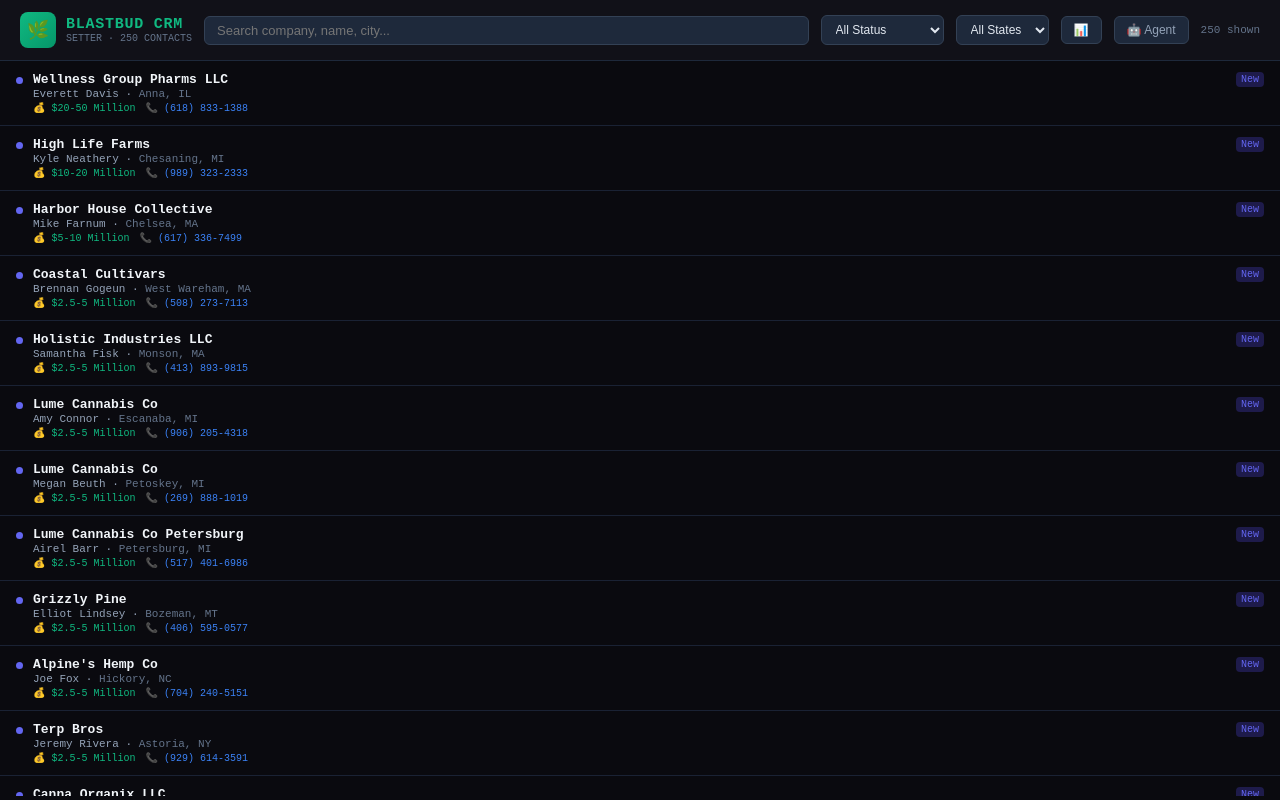
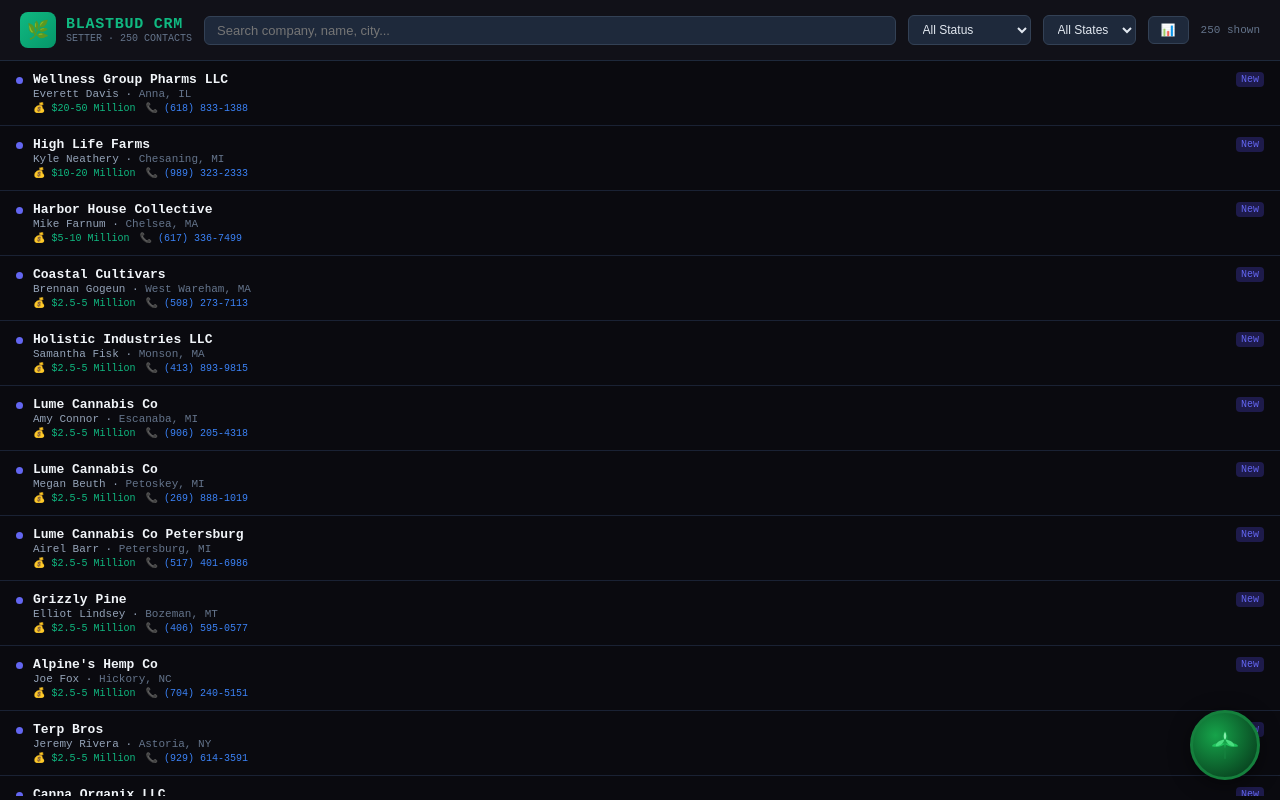
Before and after one commit to officialbrandonsandoval-source/blastbud-crm, a Next.js app: page / in a window 1280 px wide. Built offline with nearby package versions, Linux system fonts and the light colour scheme.

Commit message:
feat: floating draggable bud widget for agent

```diff
--- a/app/page.js
+++ b/app/page.js
@@ -57,6 +57,10 @@ export default function BlastBudCRM() {
   const [agentTask, setAgentTask] = useState("");
   const [agentLog, setAgentLog] = useState([]);
   const [agentRunning, setAgentRunning] = useState(false);
+  const [widgetPos, setWidgetPos] = useState({ x: null, y: null });
+  const [widgetOpen, setWidgetOpen] = useState(false);
+  const [dragging, setDragging] = useState(false);
+  const dragOffset = typeof window !== 'undefined' ? { current: { x: 0, y: 0 } } : { current: { x: 0, y: 0 } };
 
   useEffect(() => {
     setHydrated(true);
@@ -312,7 +316,7 @@ Always end with {"action": "done", "summary": "..."}.`;
           {states.map(s => <option key={s} value={s}>{s}</option>)}
         </select>
         <button onClick={() => setShowStats(!showStats)} style={{ background: "#1e293b", border: "1px solid #334155", borderRadius: 6, padding: "6px 12px", color: "#94a3b8", fontSize: 12, cursor: "pointer" }}>📊</button>
-        <button onClick={() => setAgentView(!agentView)} style={{ background: agentView ? "#7c3aed" : "#1e293b", border: "1px solid " + (agentView ? "#7c3aed" : "#334155"), borderRadius: 6, padding: "6px 12px", color: agentView ? "#fff" : "#94a3b8", fontSize: 12, cursor: "pointer", fontWeight: agentView ? 700 : 400 }}>🤖 Agent</button>
+
         <span style={{ fontSize: 11, color: "#64748b" }}>{filtered.length} shown</span>
         {view === "detail" && <button onClick={() => setView("list")} style={{ background: "#1e293b", border: "1px solid #334155", borderRadius: 6, padding: "6px 12px", color: "#94a3b8", fontSize: 12, cursor: "pointer" }}>← List</button>}
       </div>
@@ -333,35 +337,6 @@ Always end with {"action": "done", "summary": "..."}.`;
         </div>
       )}
 
-      {agentView && (
-        <div style={{ background: "#0a0014", borderBottom: "1px solid #4c1d95", padding: 16, maxHeight: 400, display: "flex", flexDirection: "column", gap: 12 }}>
-          <div style={{ fontSize: 11, color: "#a78bfa", fontWeight: 700, letterSpacing: "0.05em" }}>🤖 CRM AGENT — powered by qwen2.5:72b</div>
-          <div style={{ flex: 1, overflowY: "auto", maxHeight: 280, display: "flex", flexDirection: "column", gap: 8 }}>
-            {agentLog.length === 0 && <div style={{ color: "#4c1d95", fontSize: 12 }}>Give the agent a task. It can search contacts, update statuses, book appointments, add notes, and more.</div>}
-            {agentLog.map((msg, i) => (
-              <div key={i} style={{ background: msg.role === "user" ? "#1e1b4b" : msg.role === "error" ? "#450a0a" : "#0f0f1a", border: "1px solid " + (msg.role === "user" ? "#4338ca" : msg.role === "error" ? "#7f1d1d" : "#1e293b"), borderRadius: 8, padding: "8px 12px" }}>
-                <div style={{ fontSize: 10, color: msg.role === "user" ? "#818cf8" : msg.role === "error" ? "#f87171" : "#6b7280", marginBottom: 4, fontWeight: 700 }}>{msg.role === "user" ? "YOU" : msg.role === "error" ? "ERROR" : "AGENT"}</div>
-                <div style={{ fontSize: 12, color: msg.role === "user" ? "#c7d2fe" : "#e2e8f0", whiteSpace: "pre-wrap", lineHeight: 1.5 }}>{msg.text}</div>
-                {msg.result && <div style={{ fontSize: 11, color: "#10b981", marginTop: 6, background: "#052e16", borderRadius: 4, padding: "4px 8px" }}>→ {msg.result}</div>}
-              </div>
-            ))}
-            {agentRunning && <div style={{ color: "#a78bfa", fontSize: 12, animation: "pulse 1s infinite" }}>⟳ Agent thinking...</div>}
-          </div>
-          <div style={{ display: "flex", gap: 8 }}>
-            <input
-              value={agentTask}
-              onChange={e => setAgentTask(e.target.value)}
-              onKeyDown={e => e.key === "Enter" && runAgent()}
-              placeholder='e.g. "Find all dispensaries in NY and mark them as contacted" or "Book an apt with Bayside Cannabis for April 15"'
-              style={{ flex: 1, background: "#1e1b4b", border: "1px solid #4c1d95", borderRadius: 8, padding: "8px 12px", color: "#e2e8f0", fontSize: 13, outline: "none", fontFamily: "monospace" }}
-            />
-            <button onClick={runAgent} disabled={agentRunning || !agentTask.trim()} style={{ background: agentRunning ? "#1e293b" : "#7c3aed", color: "#fff", border: "none", borderRadius: 8, padding: "8px 16px", fontSize: 13, cursor: agentRunning ? "default" : "pointer", fontWeight: 700 }}>
-              {agentRunning ? "..." : "Run"}
-            </button>
-            <button onClick={() => setAgentLog([])} style={{ background: "#1e293b", color: "#64748b", border: "1px solid #334155", borderRadius: 8, padding: "8px 12px", fontSize: 12, cursor: "pointer" }}>Clear</button>
-          </div>
-        </div>
-      )}
       <div style={{ display: "flex", flex: 1, overflow: "hidden" }}>
         {/* LIST */}
         {view !== "detail" && (
@@ -468,6 +443,154 @@ Always end with {"action": "done", "summary": "..."}.`;
           </div>
         )}
       </div>
+      {/* FLOATING BUD WIDGET */}
+      <div
+        style={{
+          position: "fixed",
+          left: widgetPos.x !== null ? widgetPos.x : "calc(100vw - 90px)",
+          top: widgetPos.y !== null ? widgetPos.y : "calc(100vh - 90px)",
+          zIndex: 9999,
+          userSelect: "none",
+        }}
+      >
+        {/* Draggable bud button */}
+        <div
+          onMouseDown={(e) => {
+            e.preventDefault();
+            const rect = e.currentTarget.parentElement.getBoundingClientRect();
+            dragOffset.current = { x: e.clientX - rect.left, y: e.clientY - rect.top };
+            setDragging(true);
+            const onMove = (ev) => {
+              setWidgetPos({ x: ev.clientX - dragOffset.current.x, y: ev.clientY - dragOffset.current.y });
+            };
+            const onUp = () => {
+              setDragging(false);
+              window.removeEventListener("mousemove", onMove);
+              window.removeEventListener("mouseup", onUp);
+            };
+            window.addEventListener("mousemove", onMove);
+            window.addEventListener("mouseup", onUp);
+          }}
+          onClick={() => !dragging && setWidgetOpen(!widgetOpen)}
+          style={{
+            width: 64, height: 64,
+            borderRadius: "50%",
+            background: "radial-gradient(circle at 35% 35%, #16a34a, #052e16)",
+            border: "3px solid " + (widgetOpen ? "#4ade80" : "#15803d"),
+            boxShadow: widgetOpen ? "0 0 24px #16a34a88, 0 4px 20px rgba(0,0,0,0.5)" : "0 4px 20px rgba(0,0,0,0.5)",
+            cursor: dragging ? "grabbing" : "grab",
+            display: "flex", alignItems: "center", justifyContent: "center",
+            fontSize: 32,
+            transition: "box-shadow 0.2s, border-color 0.2s",
+            flexShrink: 0,
+          }}
+          title="BlastBud Agent"
+        >
+          <svg viewBox="0 0 64 64" width="42" height="42" xmlns="http://www.w3.org/2000/svg">
+            {/* Cannabis leaf SVG */}
+            <g transform="translate(32,38)">
+              {/* stem */}
+              <line x1="0" y1="0" x2="0" y2="14" stroke="#15803d" strokeWidth="2.5" strokeLinecap="round"/>
+              {/* center leaf */}
+              <path d="M0,0 C-2,-8 -8,-18 0,-28 C8,-18 2,-8 0,0Z" fill="#16a34a"/>
+              {/* left leaf */}
+              <path d="M0,-8 C-6,-10 -18,-10 -20,-4 C-12,-2 -4,-4 0,-8Z" fill="#22c55e"/>
+              {/* right leaf */}
+              <path d="M0,-8 C6,-10 18,-10 20,-4 C12,-2 4,-4 0,-8Z" fill="#22c55e"/>
+              {/* upper left */}
+              <path d="M-1,-14 C-6,-14 -15,-10 -14,-4 C-8,-4 -3,-8 -1,-14Z" fill="#4ade80"/>
+              {/* upper right */}
+              <path d="M1,-14 C6,-14 15,-10 14,-4 C8,-4 3,-8 1,-14Z" fill="#4ade80"/>
+              {/* tip */}
+              <path d="M0,-26 C-3,-22 -2,-16 0,-14 C2,-16 3,-22 0,-26Z" fill="#86efac"/>
+            </g>
+            {/* pulse ring when running */}
+            {agentRunning && <circle cx="32" cy="32" r="30" fill="none" stroke="#4ade80" strokeWidth="2" opacity="0.6"/>}
+          </svg>
+        </div>
+
+        {/* Agent chat panel */}
+        {widgetOpen && (
+          <div style={{
+            position: "absolute",
+            bottom: 74,
+            right: 0,
+            width: 380,
+            maxHeight: 500,
+            background: "#07020f",
+            border: "1px solid #16a34a",
+            borderRadius: 14,
+            boxShadow: "0 8px 40px rgba(0,0,0,0.8), 0 0 30px #16a34a22",
+            display: "flex",
+            flexDirection: "column",
+            overflow: "hidden",
+          }}>
+            {/* Header */}
+            <div style={{ background: "linear-gradient(135deg, #052e16, #0a4a20)", padding: "10px 14px", display: "flex", justifyContent: "space-between", alignItems: "center", borderBottom: "1px solid #16a34a44" }}>
+              <div>
+                <div style={{ fontSize: 12, color: "#4ade80", fontWeight: 700, letterSpacing: "0.05em" }}>🌿 BLASTBUD AGENT</div>
+                <div style={{ fontSize: 9, color: "#15803d" }}>qwen2.5:72b · localhost:11434</div>
+              </div>
+              <div style={{ display: "flex", gap: 6 }}>
+                <button onClick={() => setAgentLog([])} style={{ background: "none", border: "1px solid #15803d", borderRadius: 4, padding: "2px 8px", color: "#4ade80", fontSize: 10, cursor: "pointer" }}>Clear</button>
+                <button onClick={() => setWidgetOpen(false)} style={{ background: "none", border: "1px solid #15803d", borderRadius: 4, padding: "2px 8px", color: "#4ade80", fontSize: 10, cursor: "pointer" }}>✕</button>
+              </div>
+            </div>
+
+            {/* Messages */}
+            <div style={{ flex: 1, overflowY: "auto", padding: 12, display: "flex", flexDirection: "column", gap: 8, maxHeight: 340 }}>
+              {agentLog.length === 0 && (
+                <div style={{ color: "#15803d", fontSize: 12, lineHeight: 1.6, textAlign: "center", padding: "20px 10px" }}>
+                  🌿 I can search contacts, update statuses, book appointments, add notes, and more.<br/><br/>
+                  <span style={{ color: "#4ade80", fontSize: 11 }}>Try: "Find all dispensaries in NY" or "Book Bayside Cannabis for April 15 @ 2pm"</span>
+                </div>
+              )}
+              {agentLog.map((msg, i) => (
+                <div key={i} style={{
+                  background: msg.role === "user" ? "#052e16" : msg.role === "error" ? "#2d0000" : "#0d0d0d",
+                  border: "1px solid " + (msg.role === "user" ? "#16a34a" : msg.role === "error" ? "#7f1d1d" : "#1a1a1a"),
+                  borderRadius: 8, padding: "7px 10px",
+                  alignSelf: msg.role === "user" ? "flex-end" : "flex-start",
+                  maxWidth: "90%",
+                }}>
+                  <div style={{ fontSize: 9, color: msg.role === "user" ? "#4ade80" : msg.role === "error" ? "#f87171" : "#374151", marginBottom: 3, fontWeight: 700 }}>
+                    {msg.role === "user" ? "YOU" : msg.role === "error" ? "ERROR" : "AGENT"}
+                  </div>
+                  <div style={{ fontSize: 11, color: msg.role === "user" ? "#dcfce7" : "#d1d5db", whiteSpace: "pre-wrap", lineHeight: 1.5 }}>{msg.text}</div>
+                  {msg.result && (
+                    <div style={{ fontSize: 10, color: "#4ade80", marginTop: 5, background: "#052e16", borderRadius: 4, padding: "3px 7px", borderLeft: "2px solid #16a34a" }}>
+                      → {msg.result}
+                    </div>
+                  )}
+                </div>
+              ))}
+              {agentRunning && (
+                <div style={{ display: "flex", alignItems: "center", gap: 6, color: "#4ade80", fontSize: 11 }}>
+                  <span style={{ animation: "spin 1s linear infinite", display: "inline-block" }}>⟳</span> Thinking...
+                </div>
+              )}
+            </div>
+
+            {/* Input */}
+            <div style={{ padding: "10px 12px", borderTop: "1px solid #16a34a22", display: "flex", gap: 8 }}>
+              <input
+                value={agentTask}
+                onChange={e => setAgentTask(e.target.value)}
+                onKeyDown={e => e.key === "Enter" && runAgent()}
+                placeholder="Give me a task..."
+                style={{ flex: 1, background: "#0d0d0d", border: "1px solid #16a34a44", borderRadius: 8, padding: "7px 10px", color: "#e2e8f0", fontSize: 12, outline: "none", fontFamily: "monospace" }}
+              />
+              <button
+                onClick={runAgent}
+                disabled={agentRunning || !agentTask.trim()}
+                style={{ background: agentRunning ? "#052e16" : "#16a34a", color: "#fff", border: "none", borderRadius: 8, padding: "7px 14px", fontSize: 12, cursor: agentRunning ? "default" : "pointer", fontWeight: 700 }}
+              >
+                {agentRunning ? "..." : "↑"}
+              </button>
+            </div>
+          </div>
+        )}
+      </div>
     </div>
   );
 }
```
